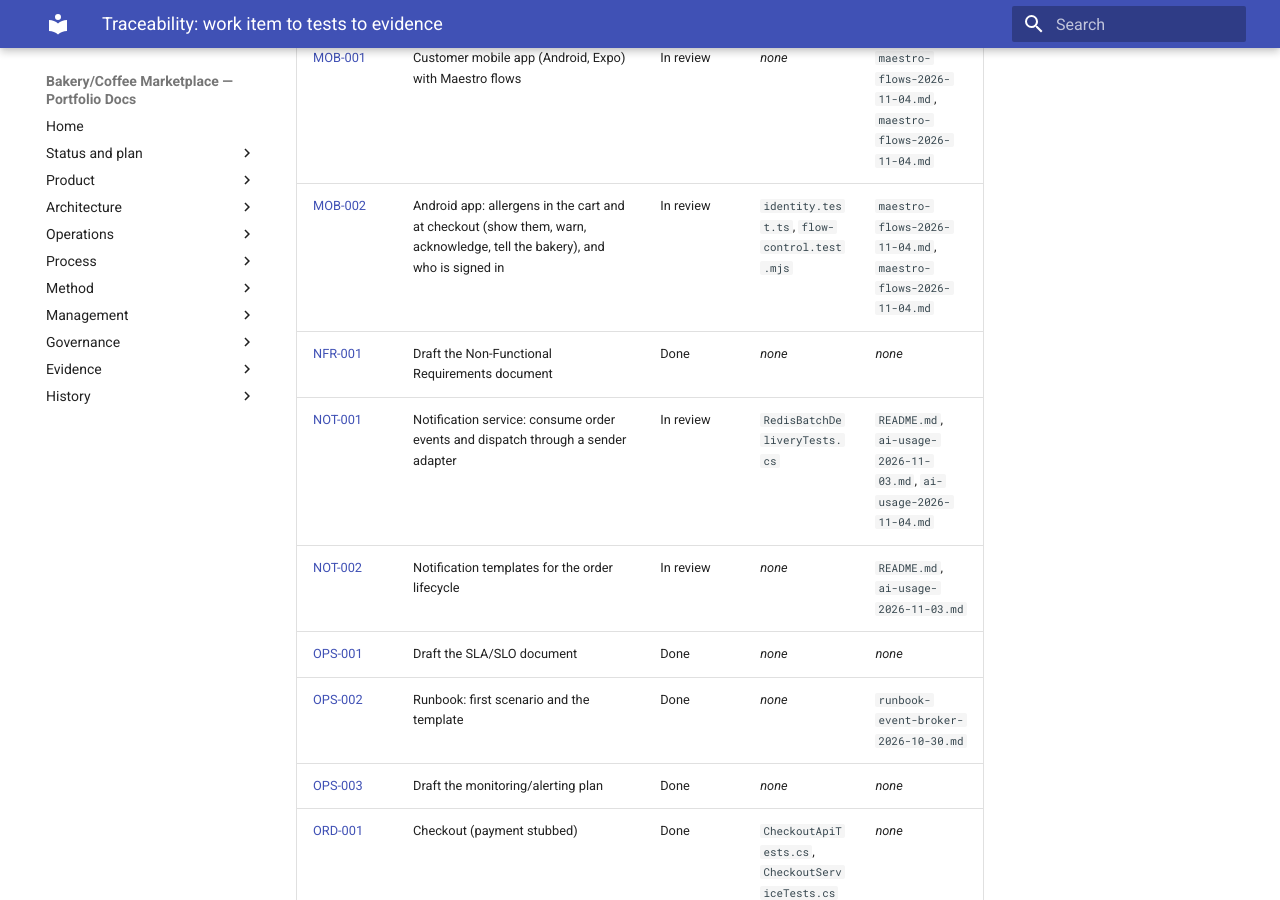
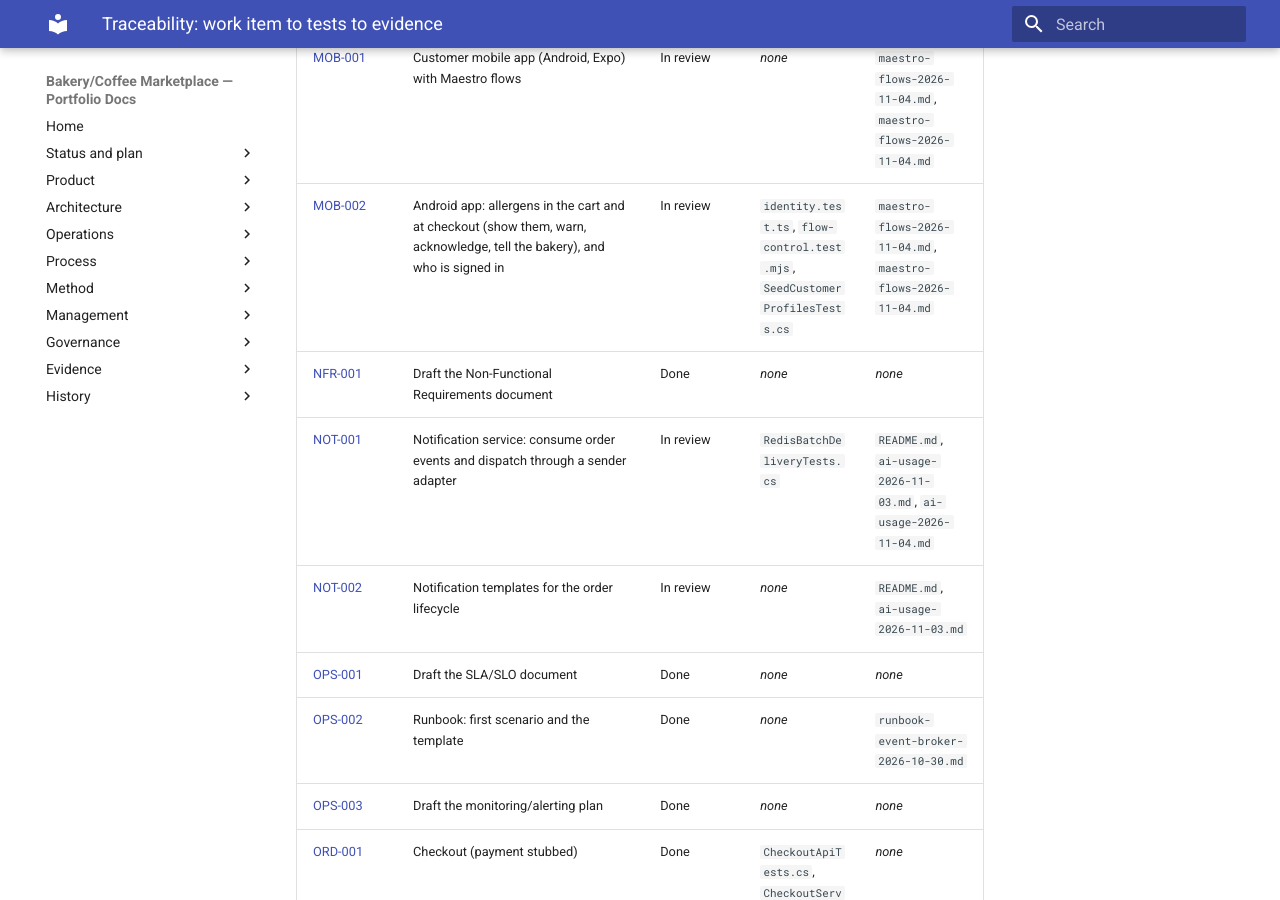
Before and after one commit to benjamin-hedrick/bakery-marketplace, an MkDocs documentation site: the page built from docs/product/backlog/TRACEABILITY.md, in a window 1280 px wide and 900 px high, scrolled down 4262 px. Built offline with MkDocs 1.6.1 and Material for MkDocs 9.7.7, drawn with Linux system fonts in a browser that asks for light colours.

Commit message:
Traceability table regenerated (the seed tests and the new evidence name WI-MOB-002)
Co-Authored-By: Claude Sonnet 5.5 <noreply@anthropic.com>

```diff
--- a/docs/product/backlog/TRACEABILITY.md
+++ b/docs/product/backlog/TRACEABILITY.md
@@ -46,7 +46,7 @@ Of 54 work items marked Done: 29 are named by a test file, 18 by an evidence rec
 | [MGMT-007](WI-MGMT-007.md) | Draft the stakeholder communications plan | Done | *none* | *none* |
 | [MGMT-008](WI-MGMT-008.md) | Draft the branching/release strategy | Done | *none* | *none* |
 | [MOB-001](WI-MOB-001.md) | Customer mobile app (Android, Expo) with Maestro flows | In review | *none* | `maestro-flows-2026-11-04.md`, `maestro-flows-2026-11-04.md` |
-| [MOB-002](WI-MOB-002.md) | Android app: allergens in the cart and at checkout (show them, warn, acknowledge, tell the bakery), and who is signed in | In review | `identity.test.ts`, `flow-control.test.mjs` | `maestro-flows-2026-11-04.md`, `maestro-flows-2026-11-04.md` |
+| [MOB-002](WI-MOB-002.md) | Android app: allergens in the cart and at checkout (show them, warn, acknowledge, tell the bakery), and who is signed in | In review | `identity.test.ts`, `flow-control.test.mjs`, `SeedCustomerProfilesTests.cs` | `maestro-flows-2026-11-04.md`, `maestro-flows-2026-11-04.md` |
 | [NFR-001](WI-NFR-001.md) | Draft the Non-Functional Requirements document | Done | *none* | *none* |
 | [NOT-001](WI-NOT-001.md) | Notification service: consume order events and dispatch through a sender adapter | In review | `RedisBatchDeliveryTests.cs` | `README.md`, `ai-usage-2026-11-03.md`, `ai-usage-2026-11-04.md` |
 | [NOT-002](WI-NOT-002.md) | Notification templates for the order lifecycle | In review | *none* | `README.md`, `ai-usage-2026-11-03.md` |
```
